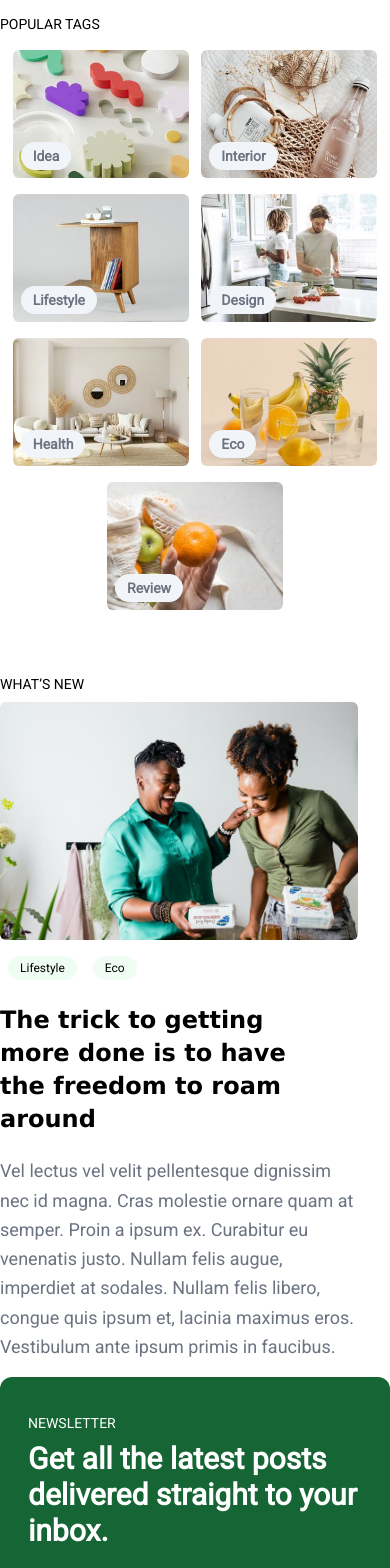
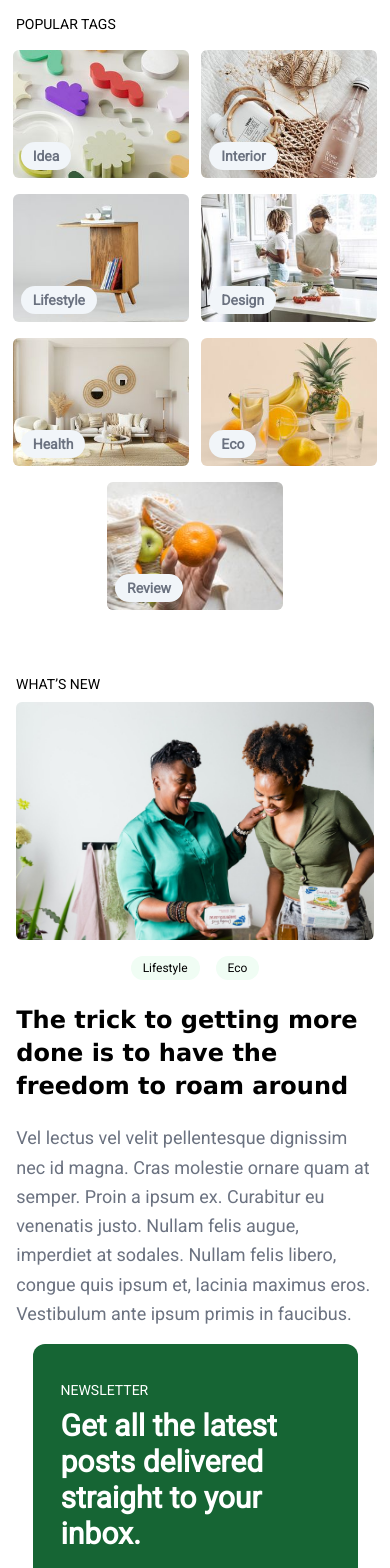
Before and after one commit to AwaisYusaf/nowhatsthat-next12, a Next.js app: page / in a window 390 px wide. Shown: the part 432-2000 px from the top of the page. Built offline with nearby package versions, Linux system fonts and the light colour scheme.

Commit message:
Landing page responsive completed

```diff
--- a/components/FeaturedPosts.tsx
+++ b/components/FeaturedPosts.tsx
@@ -5,7 +5,7 @@ function Tag({ children }: any) {
     return <p className="bg-green-50 text-xs mr-4 px-3 py-1 my-2 rounded-full font-medium hover:bg-green-200 cursor-pointer transition duration-300">{children}</p>
 }
 function Post() {
-    return <section className="mt-8 md:w-1/4 w-11/12 p-5 bg-green-800 m-6 rounded-xl flex flex-col items-center cursor-pointer hover:-translate-y-1 transition duration-300">
+    return <section className="mt-8 lg:w-1/4 md:w-8/12 sm:w-11/12 p-5 bg-green-800 m-6 rounded-xl flex flex-col items-center cursor-pointer hover:-translate-y-1 transition duration-300">
         <Image src="/assets/images/blog2.jpeg" alt="blog" width="300" height="200"
             className="rounded-xl" />
         <div className="flex mt-4 w-full ml-4">
--- a/components/LatestPost.tsx
+++ b/components/LatestPost.tsx
@@ -8,7 +8,7 @@ function Tag({ children }: any) {
 
 function LatestPost({ post }: any) {
     return (
-        <section className="mb-4 md:mb-0">
+        <section className="mb-4 md:mb-0 flex flex-col items-center">
             <Image src="/assets/images/blog1.jpeg" alt="blog" width={800} height={400}
                 className="w-11/12 rounded-md hover:-translate-y-1 transition duration-300 cursor-pointer" />
             <div className="flex mt-4">
@@ -16,7 +16,7 @@ function LatestPost({ post }: any) {
                 <Tag>Eco</Tag>
             </div>
             <h1
-                className="title font-semibold md:text-6xl text-2xl transition-all w-10/12 mt-6 hover:text-gray-600 text-black cursor-pointer leading-snug">The trick to getting more done is to have the freedom to roam around</h1>
+                className="title font-semibold md:text-6xl text-2xl transition-all md:w-10/12 w-11/12 mt-6 hover:text-gray-600 text-black cursor-pointer leading-snug">The trick to getting more done is to have the freedom to roam around</h1>
             <p className="text-medium md:text-2xl text-lg mt-5 md:w-3/4 w-11/12 text-gray-500 leading-relaxed">
                 Vel lectus vel velit pellentesque dignissim nec id magna. Cras molestie ornare quam at semper.
                 Proin a ipsum ex. Curabitur eu venenatis justo. Nullam felis augue, imperdiet at sodales.
--- a/components/NewsLetter.tsx
+++ b/components/NewsLetter.tsx
@@ -2,7 +2,7 @@ import React from 'react'
 
 function NewsLetter() {
     return (
-        <div className="bg-green-800 flex flex-col items-center p-7 rounded-xl text-white">
+        <div className="bg-green-800 flex flex-col items-center p-7 rounded-xl text-white w-10/12 lg:w-full">
             <div className="w-full"><h3 className="uppercase my-2 font-thin text-sm">Newsletter</h3></div>
             <h2 className="text-3xl font-bold">Get all the latest posts delivered straight to your inbox.</h2>
             <input placeholder="Your email address"
--- a/components/PostHighlight.tsx
+++ b/components/PostHighlight.tsx
@@ -6,16 +6,20 @@ function Tag({ children }: any) {
 function PostHighlight() {
     return (
         <section className="mt-8 flex flex-col md:w-4/12 w-11/12 p-5 my-3">
+
             <Image src="/assets/images/blog2.jpeg" alt="blog" width="1800" height="200"
                 className="rounded-xl transition duration-300 hover:-translate-y-1" />
             <div className="flex mt-4">
                 <Tag>Lifestyle</Tag>
                 <Tag>Eco</Tag>
             </div>
+
+
             <h2 className="text-2xl font-bold cursor-pointer hover:underline ml-2 title">AI can solve new problems very easily</h2>
             <p className='ml-2 text-md text-gray-600 mt-3 text-ellipsis overflow-hidden whitespace-nowrap sp'>Vel lectus vel velit pellentesque dignissim nec id magna. Cras molestie ornare quam at semper.
                 Proin a ipsum ex. Curabitur eu venenatis justo. Nullam felis augue, imperdiet at sodales. Nullam felis libero,
                 congue quis ipsum et, lacinia maximus eros. Vestibulum ante ipsum primis in faucibus.</p>
+
         </section>
     )
 }
--- a/components/SecondLatest.tsx
+++ b/components/SecondLatest.tsx
@@ -5,7 +5,7 @@ function Tag({ children }: any) {
 }
 function SecondLatest() {
     return (
-        <section className="mt-8">
+        <section className="mt-8 hidden lg:block">
             <Image src="/assets/images/blog2.jpeg" alt="blog" width="400" height="200"
                 className="rounded-xl hover:-translate-y-1 transition duration-300 cursor-pointer" />
             <div className="flex mt-4">
--- a/pages/index.tsx
+++ b/pages/index.tsx
@@ -20,7 +20,7 @@ const Home: NextPage = ({ myposts }: any) => {
   return (
     <div>
       <Head>
-        <title>Create Next App</title>
+        <title>Home | Now Whats That</title>
         <meta name="description" content="Generated by create next app" />
         <link rel="icon" href="/favicon.ico" />
       </Head>
@@ -30,13 +30,13 @@ const Home: NextPage = ({ myposts }: any) => {
           <span className="font-bold">Hey, I’m Wajahat.</span> I promote positive culture through <span className="font-bold">inspiring articles</span> on health, design, and web.
         </h1>
         {/* Search */}
-        <div className="flex items-center rounded-full px-6 py-5 bg-green-100 md:w-4/12 w-full justify-between my-10">
+        <div className="flex items-center rounded-full px-6 py-5 bg-green-100 md:w-4/12 w-10/12 justify-between my-10">
           <input type="text" placeholder="Search posts , tags and authors"
             className="outline-none bg-green-100 border-none w-3/4 md:text-md text-sm tracking-wider" />
           <Image src="/assets/images/search.png" alt="search" width="20" height="30" />
         </div>
         {/* Tags Container */}
-        <div className="w-full"><h3 className="uppercase my-2 font-thin text-sm">Popular Tags</h3></div>
+        <div className="w-full"><h3 className="uppercase my-2 font-thin text-sm lg:ml-0 ml-4">Popular Tags</h3></div>
         <div className="flex items-center w-full md:justify-between flex-wrap justify-evenly">
           {tags.map((tag: string, index: number) => {
             return <div key={index} className="relative cursor-pointer my-2 transition-all hover:-translate-y-1">
@@ -48,20 +48,20 @@ const Home: NextPage = ({ myposts }: any) => {
         </div>
         <div className="my-6"></div>
         {/* Whats New Container */}
-        <div className="w-full"><h3 className="uppercase my-2 font-thin text-sm">What’s new</h3></div>
+        <div className="w-full"><h3 className="uppercase my-2 font-thin text-sm lg:ml-0 ml-4">What’s new</h3></div>
         <div className="flex w-full md:flex-row flex-col">
           <div className="md:w-3/4 w-full">
             <LatestPost />
           </div>
-          <div className="md:w-1/4 w-full">
+          <div className="md:w-1/4 w-full flex flex-col items-center">
             <NewsLetter />
             <SecondLatest />
             <SecondLatest />
           </div>
         </div>
-        <div className="w-full"><h3 className="uppercase my-2 mt-16 font-thin text-sm">Featured posts</h3></div>
+        <div className="w-full"><h3 className="uppercase my-2 mt-16 font-thin text-sm lg:ml-0 ml-4">Featured posts</h3></div>
         <FeaturedPosts />
-        <div className="w-full"><h3 className="uppercase mt-14 font-thin text-sm">All posts</h3></div>
+        <div className="w-full"><h3 className="uppercase mt-14 font-thin text-sm lg:ml-0 ml-4">All posts</h3></div>
         {/* All posts container */}
         <div className="flex flex-wrap w-full">
           <PostHighlight />
```
